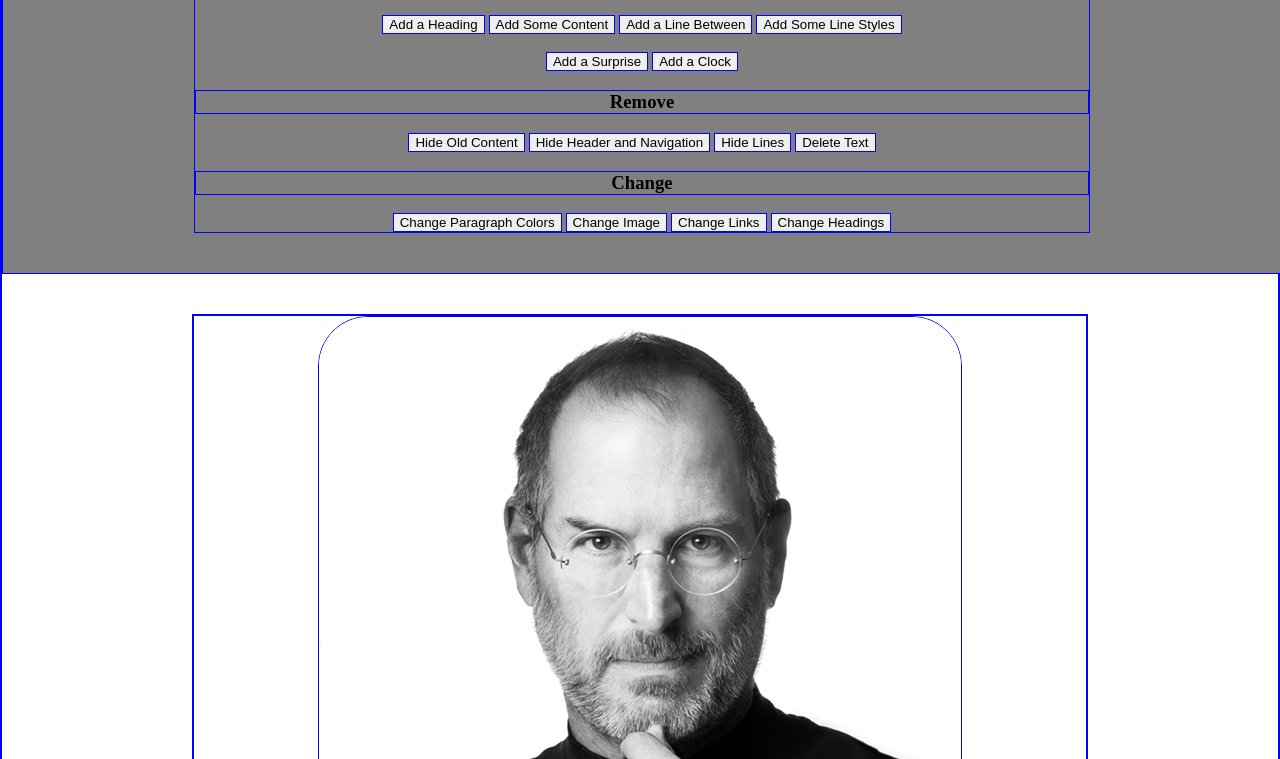
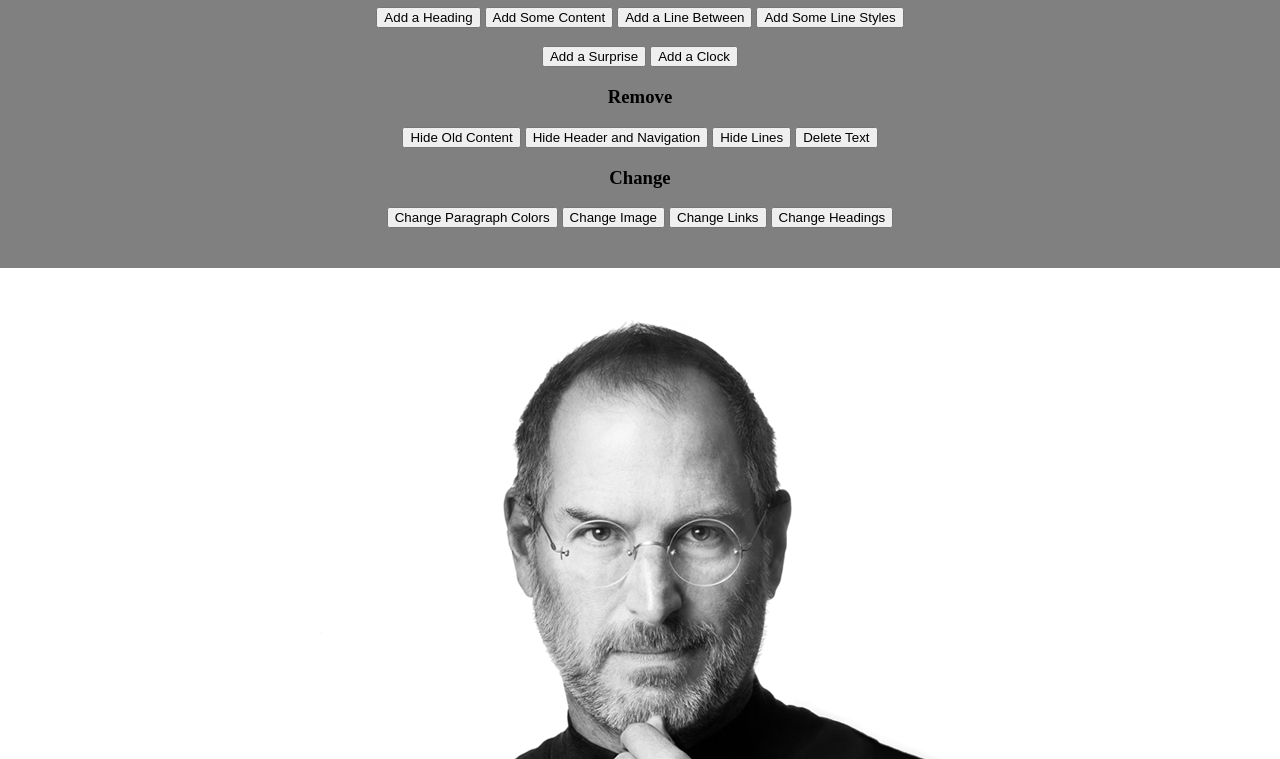
Before and after one commit to hyrumjb/javascript_practice, a plain HTML site: page steve.html in a window 1280 px wide. Shown: the part 142-901 px from the top of the page. Drawn offline with nearby package versions, Linux system fonts and the light colour scheme.

Commit message:
remove debugging blue border

```diff
--- a/styles/steve.css
+++ b/styles/steve.css
@@ -1,6 +1,6 @@
 * {
     box-sizing: border-box;
-    border: 1px solid blue;
+    /* border: 1px solid blue; */
 }
 
 html, body {
```
